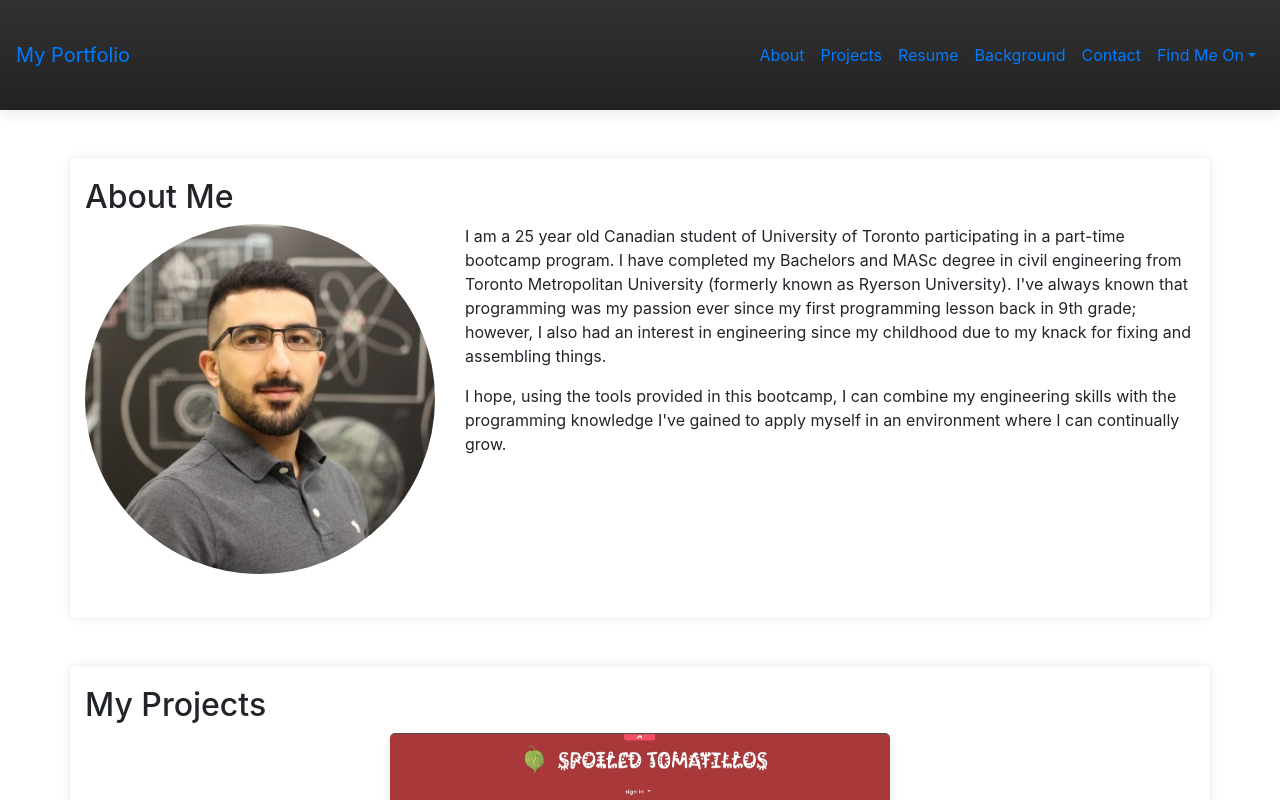
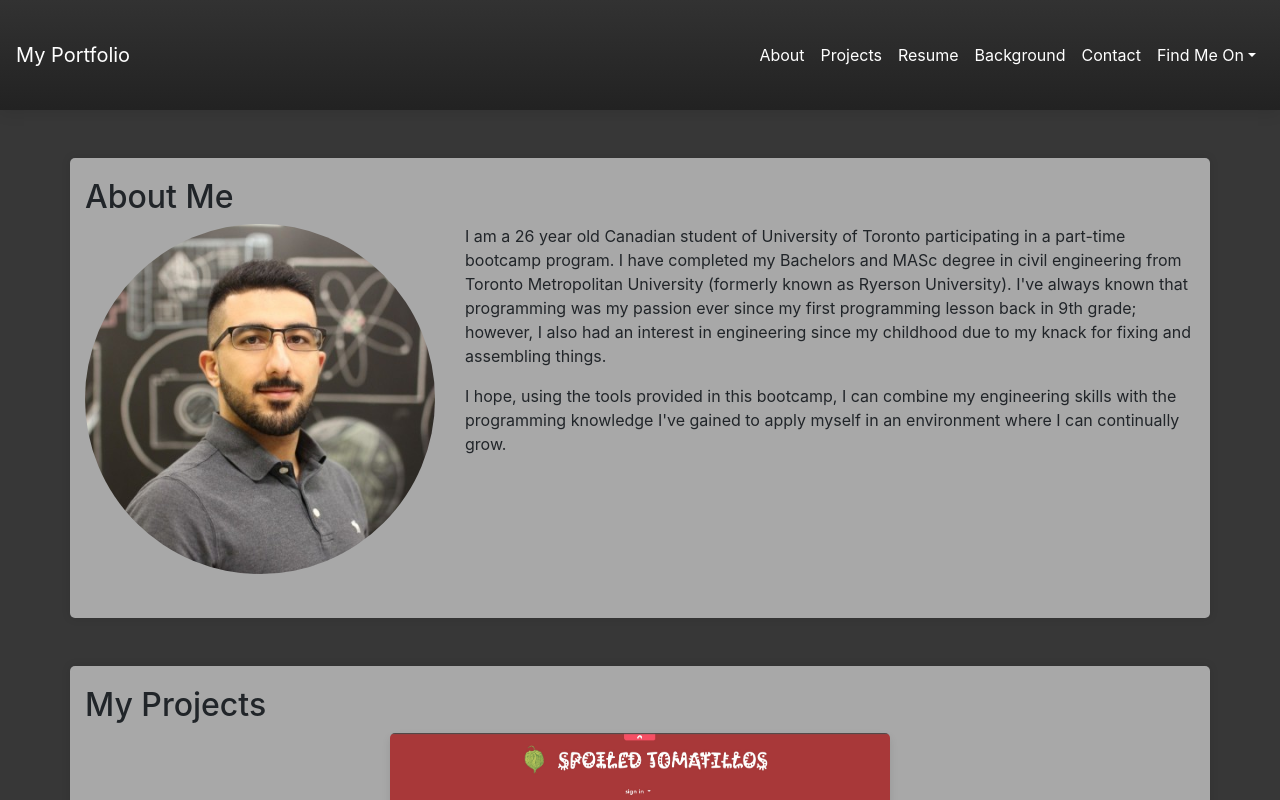
Before and after one commit to mmoradzadeh/MyPorfolio, a React (Create React App) app: page / in a window 1280 px wide. Shown: the top 800 px of the page. Built offline with nearby package versions, Linux system fonts and the light colour scheme.

Commit message:
Modified UI

```diff
--- a/src/components/About/index.jsx
+++ b/src/components/About/index.jsx
@@ -12,7 +12,7 @@ function About() {
                 </div>
 
                 <div className="col-md-8">
-                    <p>I am a 25 year old Canadian student of University of Toronto participating in a part-time bootcamp program.
+                    <p>I am a 26 year old Canadian student of University of Toronto participating in a part-time bootcamp program.
                        I have completed my Bachelors and MASc degree in civil engineering from Toronto Metropolitan University (formerly known as Ryerson University).
                        I've always known that programming was my passion ever since my first programming lesson back in 9th grade; however, I also had an interest in
                        engineering since my childhood due to my knack for fixing and assembling things.</p>
--- a/src/components/Footer/index.js
+++ b/src/components/Footer/index.js
@@ -3,7 +3,7 @@ import React from 'react';
 function Footer() {
     return (
         <div className="footer">
-            <p>© 2023 by Mahdi Moradzadeh. Proudly created with React.</p>
+            <p>© 2023 by Mehdi Moradzadeh. Proudly created with React.</p>
         </div>
     );
 }
--- a/src/components/Nav/index.js
+++ b/src/components/Nav/index.js
@@ -32,8 +32,8 @@ function Nav() {
                             Find Me On
                         </a>
                         <ul className="dropdown-menu" aria-labelledby="navbarDropdown">
-                            <li><a className="dropdown-item" href="https://github.com/Mahdi-Moradzadeh" target="_blank" rel="noopener noreferrer">GitHub</a></li>
-                            <li><a className="dropdown-item" href="https://www.linkedin.com/in/mahdimoradzadeh/" target="_blank" rel="noopener noreferrer">LinkedIn</a></li>
+                            <li><a className="dropdown-item" href="https://github.com/mmoradzadeh" target="_blank" rel="noopener noreferrer">GitHub</a></li>
+                            <li><a className="dropdown-item" href="https://www.linkedin.com/in/mmoradzadeh/" target="_blank" rel="noopener noreferrer">LinkedIn</a></li>
                             <li><a className="dropdown-item" href="https://www.instagram.com/mehdi__mm97/" target="_blank" rel="noopener noreferrer">Instagram</a></li>
                             <li><a className="dropdown-item" href="https://twitter.com/7H3_3M" target="_blank" rel="noopener noreferrer">Twitter</a></li>
                             <li><a className="dropdown-item" href="https://www.facebook.com/mehdi.moradzadeh97" target="_blank" rel="noopener noreferrer">Facebook</a></li>
--- a/src/components/Sidebar/index.js
+++ b/src/components/Sidebar/index.js
@@ -9,7 +9,7 @@ function Sidebar() {
                 <h4>Frontend Developer</h4>
             </div>
             <ul className="social-list">
-                <li><a href="#">Facebook</a></li>
+                <li><a href="https://www.facebook.com/mehdi.moradzadeh97" target='_blank'>Facebook</a></li>
                 <li><a href="#">Twitter</a></li>
                 <li><a href="#">Instagram</a></li>
                 <li><a href="#">LinkedIn</a></li>
--- a/src/index.css
+++ b/src/index.css
@@ -45,16 +45,20 @@ main {
 .contact-form {
     display: flex;
     flex-direction: column;
+    border-radius: 5px;
+    box-shadow: 0 0 10px rgba(0,0,0,0.1);
 }
 
 .contact-form input,
 .contact-form textarea {
     padding: 10px;
     margin-bottom: 15px;
+    border-radius: 5px;
+    box-shadow: 0 0 10px rgba(0,0,0,0.1);
 }
 
-.resume, .projects, .about {
-    background-color: white;
+.resume, .projects, .about, .background, #contact {
+    background-color: #b4b4b4e8;
     padding: 20px;
     margin-bottom: 20px;
     border-radius: 5px;
@@ -68,7 +72,6 @@ main {
 
 .background {
     padding: 20px;
-    background-color: white;
     border-radius: 5px;
     box-shadow: 0 0 10px rgba(0,0,0,0.1);
     margin-bottom: 20px;
@@ -157,3 +160,14 @@ main {
 .navbar-toggler-icon {
     filter: brightness(0) invert(1);
 }
+
+nav > a, nav > button, nav > div > ul > li > a {
+    color: #ffffff;
+    text-decoration: none;
+}
+
+main {
+    background-color: #000000c8;
+}
+main > div {
+}
```
